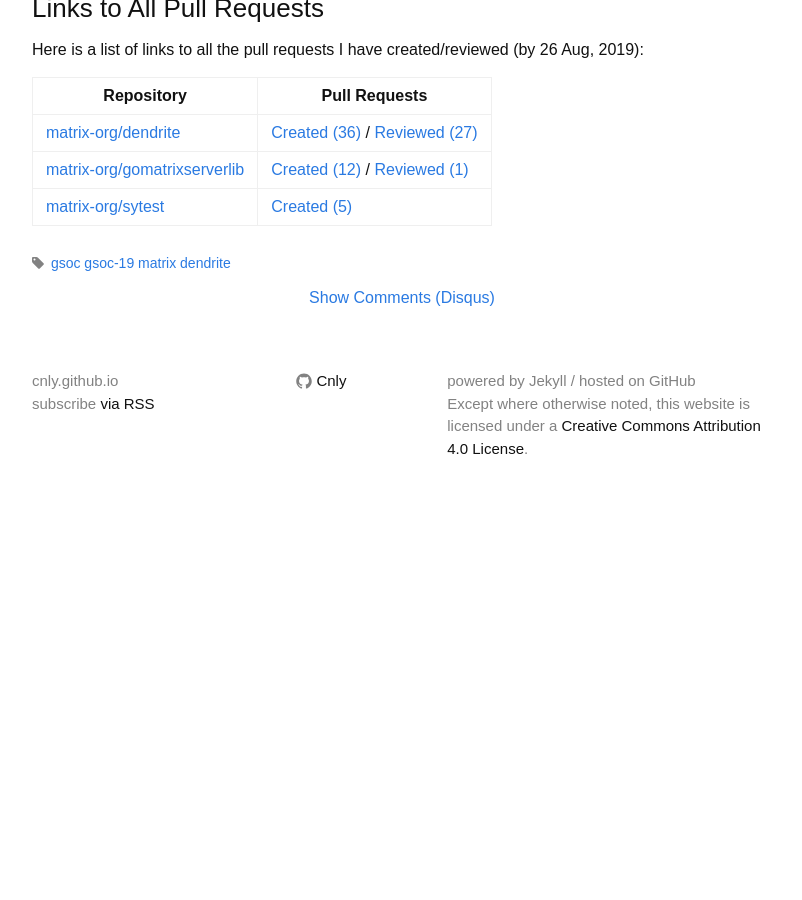
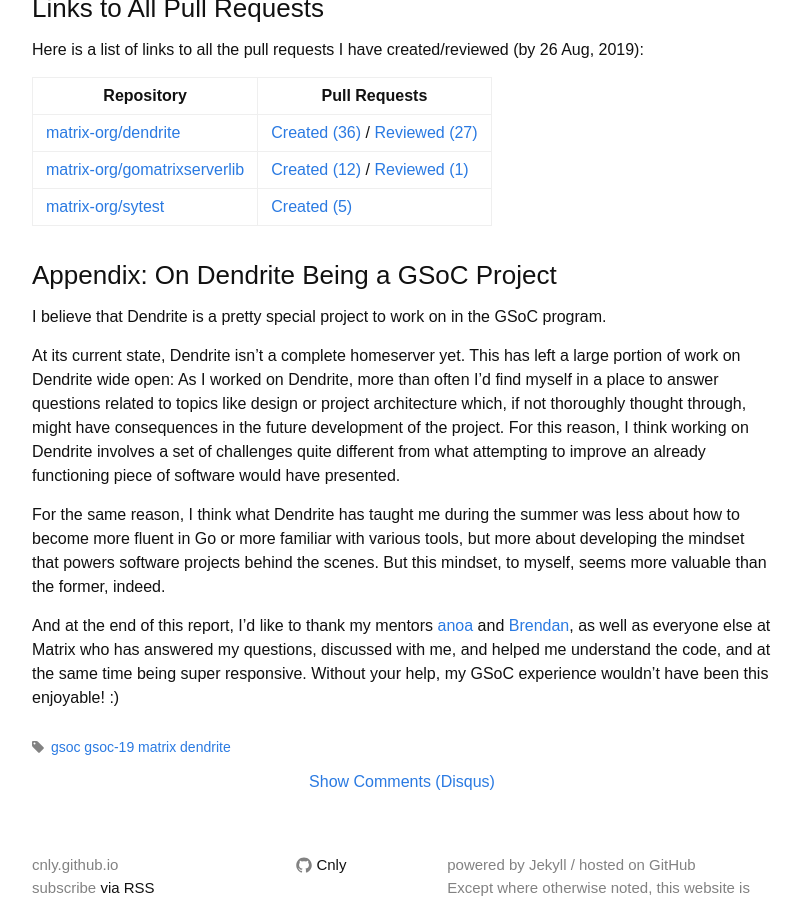
Before and after one commit to Cnly/cnly.github.io, a Jekyll site: the page built from _posts/2019-08-26-gsoc-19-work-report-growing-dendrite-one-line-at-a-time.md, in a window 1280 px wide and 900 px high, scrolled down 2567 px. Shown: the whole window, without its empty margins (238-1040 px from the left). Built offline with Jekyll 4.4.1, drawn with Linux system fonts in a browser that asks for light colours; before the commit the page ends 3087 px from its top, so only the background shows below that.

Commit message:
Update gsoc post

```diff
--- a/_posts/2019-08-26-gsoc-19-work-report-growing-dendrite-one-line-at-a-time.md
+++ b/_posts/2019-08-26-gsoc-19-work-report-growing-dendrite-one-line-at-a-time.md
@@ -145,6 +145,33 @@
 
 [sytest-created]: https://github.com/matrix-org/sytest/pulls?utf8=%E2%9C%93&q=is%3Apr+author%3ACnly+created%3A%3C2019-08-26
 
+### Appendix: On Dendrite Being a GSoC Project
+
+I believe that Dendrite is a pretty special project to work on in the GSoC
+program.
+
+At its current state, Dendrite isn't a complete homeserver yet. This has left a
+large portion of work on Dendrite wide open: As I worked on Dendrite, more than
+often I'd find myself in a place to answer questions related to topics like
+design or project architecture which, if not thoroughly thought through, might
+have consequences in the future development of the project. For this reason, I
+think working on Dendrite involves a set of challenges quite different from what
+attempting to improve an already functioning piece of software would have
+presented.
+
+For the same reason, I think what Dendrite has taught me during the
+summer was less about how to become more fluent in Go or more familiar with
+various tools, but more about developing the mindset that powers software
+projects behind the scenes. But this mindset, to myself, seems more valuable
+than the former, indeed.
+
+And at the end of this report, I'd like to thank my mentors
+[anoa](https://matrix.to/#/@andrewm:amorgan.xyz) and
+[Brendan](https://matrix.to/#/@brendan:abolivier.bzh), as well as everyone else
+at Matrix who has answered my questions, discussed with me, and helped me
+understand the code, and at the same time being super responsive. Without your
+help, my GSoC experience wouldn't have been this enjoyable! :)
+
 [dendrite]: https://github.com/matrix-org/dendrite
 [gomatrixserverlib]: https://github.com/matrix-org/gomatrixserverlib
 [sytest]: https://github.com/matrix-org/sytest
```
